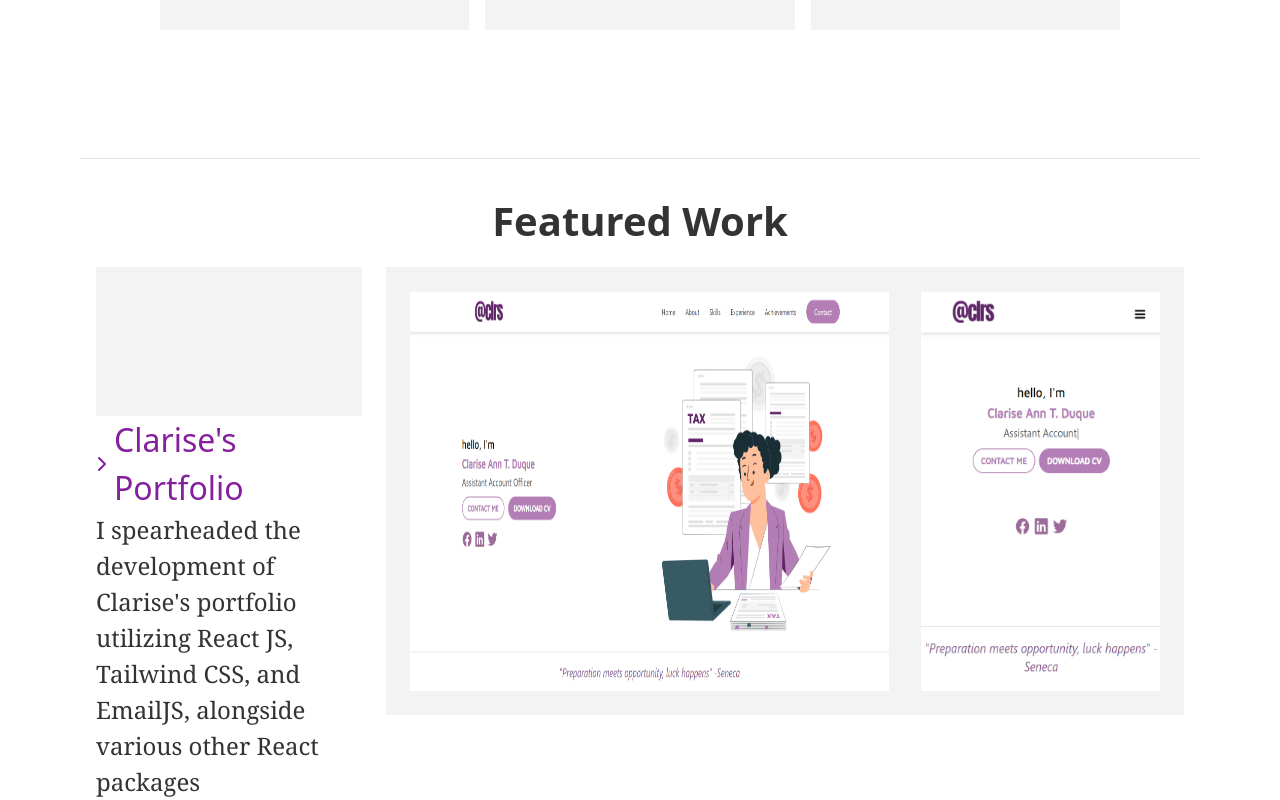
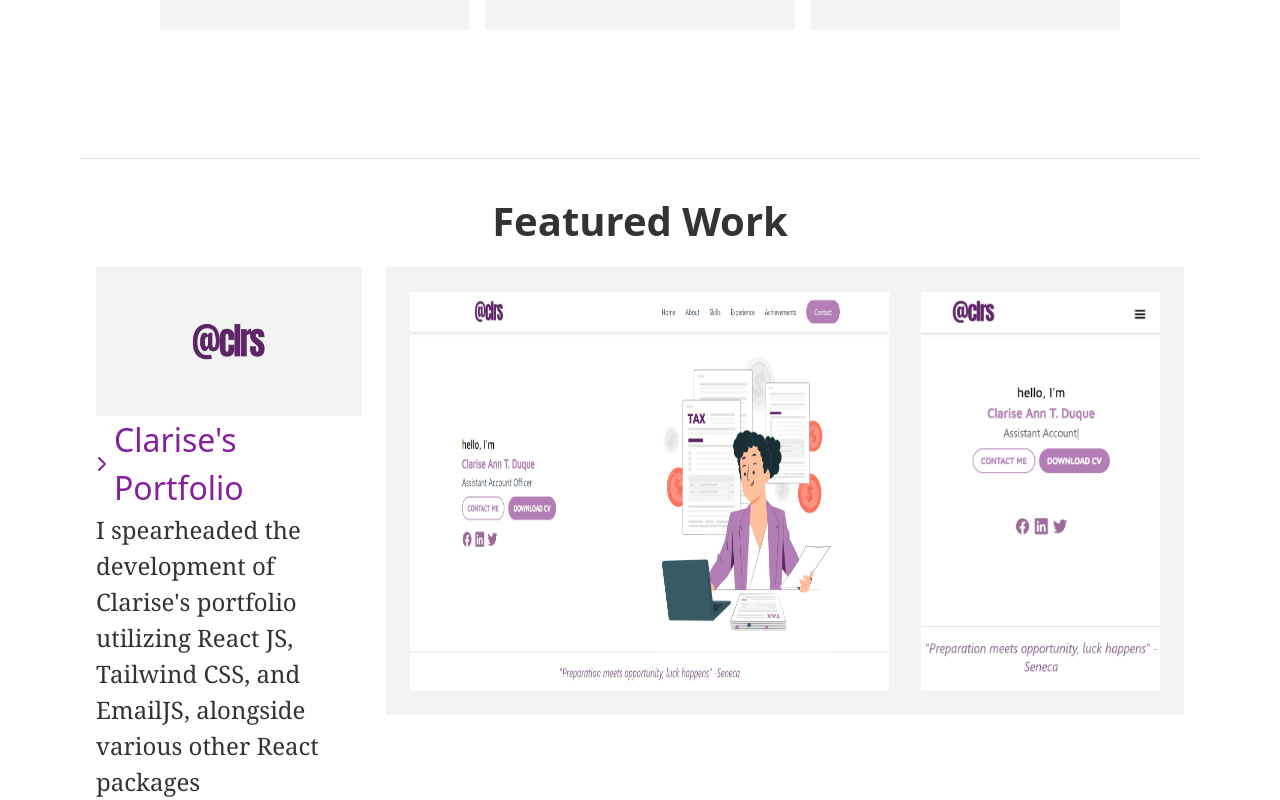
Before and after one commit to patrickeugenesacueza/Yujin-Portfolio, a React (Vite) app in the folder portfolio/: page / in a window 1280 px wide. Shown: the part 770-1570 px from the top of the page. Built offline with nearby package versions, Linux system fonts and the light colour scheme.

Commit message:
Update: HeroSection
First featured work done

```diff
--- a/portfolio/src/Pages/HeroSection.jsx
+++ b/portfolio/src/Pages/HeroSection.jsx
@@ -7,6 +7,7 @@ import MobileLogo from "../assets/mobileDevSVG.svg";
 import TechSuppLogo from "../assets/techSupportSVG.svg";
 import ClrsDekstopSize from "../assets/clrsDekstopSize.png";
 import ClrsMobileSize from "../assets/clrsMobileSize.png";
+import ClrsIcon from "../assets/clrsIcon.png";
 
 import { FontAwesomeIcon } from "@fortawesome/react-fontawesome";
 import { faChevronRight } from "@fortawesome/free-solid-svg-icons";
@@ -102,7 +103,9 @@ const HeroSection = () => {
         </h2>
         <div className="h-[60vh] py-[1em] px-[1em] flex mx-[2em] md:mx-[4em] lg:mx-[5em] 2xl:mx-[5em]">
           <div className="w-1/4 h-full mr-[1.5em]">
-            <div className="w-full bg-[#F3F3F3] h-1/3"></div>
+            <div className="w-full bg-[#F3F3F3] h-1/3 items-center">
+            <img src={ClrsIcon} className="w-1/2 h-full mx-auto"/>
+            </div>
             <div>
             <div className="flex items-center">
               {/* Updated to use the imported icon */}
```
Also changed, not shown: portfolio/src/assets/clrsIcon.png (added).
